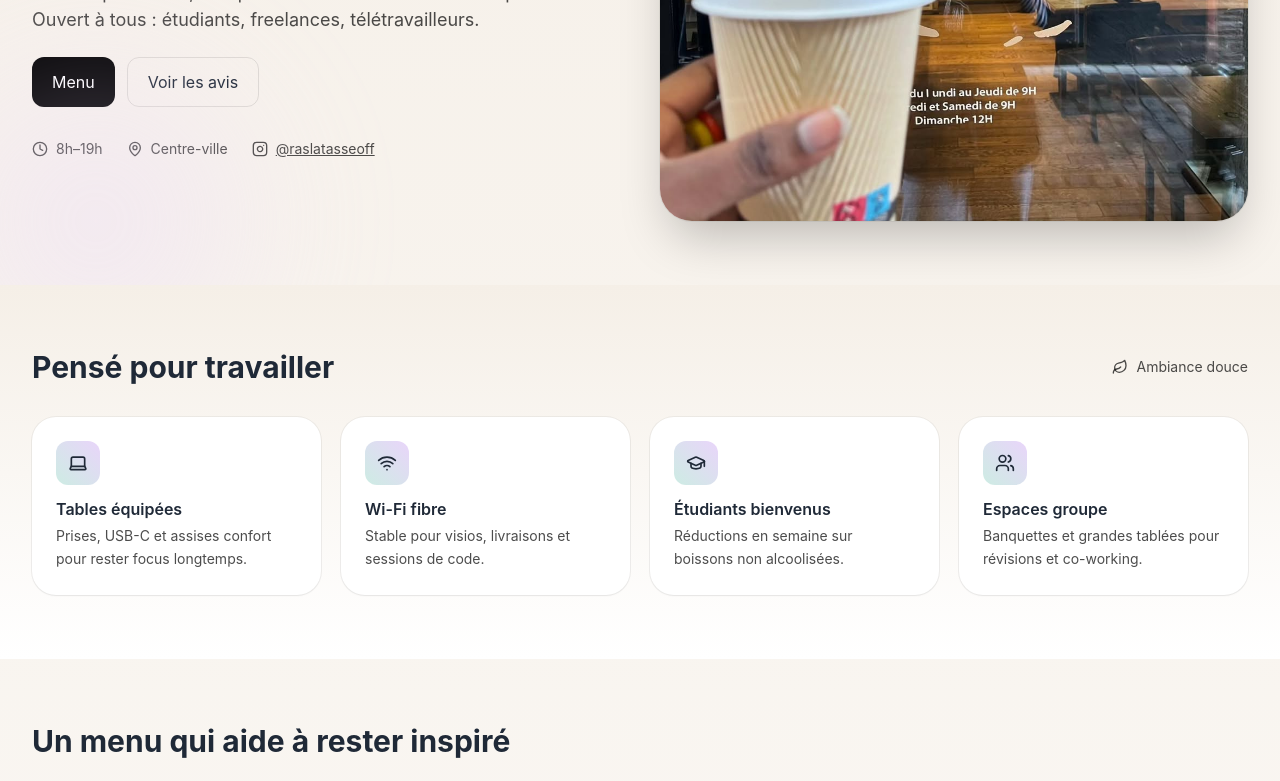
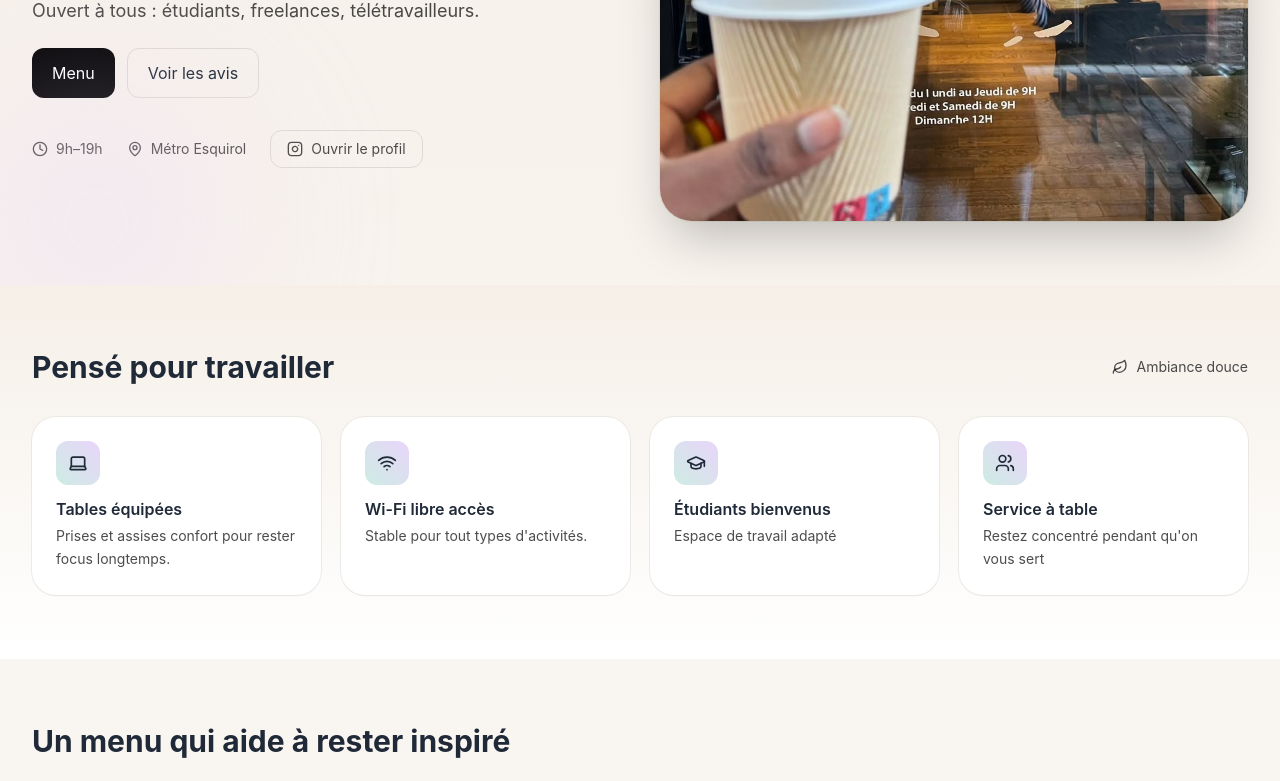
Before and after one commit to 113023/estela, a React (Create React App) app: page / in a window 1280 px wide. Shown: the part 480-1261 px from the top of the page. Built offline with nearby package versions, Linux system fonts and the light colour scheme.

Commit message:
Final push

```diff
--- a/src/components/Footer.jsx
+++ b/src/components/Footer.jsx
@@ -22,8 +22,9 @@ export default function Footer() {
           <div className="text-sm">
             <h4 className="font-semibold mb-2">Infos</h4>
             <ul className="space-y-1 text-black/70">
-              <li>8h–19h • 7j/7</li>
-              <li>Centre-ville • Tram Hôtel de Ville</li>
+              <li>Lun – Sam : 9h – 19h</li>
+              <li>Dimanche : 12h – 19h</li>
+              <li>Centre-ville • 1 minute métro Esquirol</li>
               <li>Wi-Fi haut débit • Prises à chaque table</li>
             </ul>
           </div>
@@ -31,7 +32,12 @@ export default function Footer() {
           <div className="text-sm">
             <h4 className="font-semibold mb-2">Contact</h4>
             <ul className="space-y-1 text-black/70">
-              <li>Instagram: <a className="underline" href={BRAND.igUrl} target="_blank" rel="noreferrer">{BRAND.ig}</a></li>
+              <li>
+                Instagram:{" "}
+                <a className="underline" href={BRAND.igUrl} target="_blank" rel="noreferrer">
+                  {BRAND.ig}
+                </a>
+              </li>
               <li>Email: {BRAND.email}</li>
               <li>Tél: {BRAND.phone}</li>
             </ul>
--- a/src/components/Hero.jsx
+++ b/src/components/Hero.jsx
@@ -54,19 +54,15 @@ export default function Hero() {
 
             <div className="flex flex-wrap justify-center lg:justify-start gap-6 pt-2 text-sm text-black/70">
               <div className="inline-flex items-center gap-2">
-                <Clock className="h-4 w-4" />8h–19h
+                <Clock className="h-4 w-4" />9h–19h
               </div>
               <div className="inline-flex items-center gap-2">
-                <MapPin className="h-4 w-4" />Centre-ville
+                <MapPin className="h-4 w-4" />Métro Esquirol
               </div>
-              <a
-                className="inline-flex items-center gap-2 underline"
-                href={BRAND.igUrl}
-                target="_blank"
-                rel="noreferrer"
-              >
-                <Instagram className="h-4 w-4" />
-                {BRAND.ig}
+              <a href={BRAND.igUrl} target="_blank" rel="noreferrer"
+                className="inline-flex items-center gap-2 rounded-xl border border-black/10 px-4 py-2 text-sm hover:bg-black/5">
+                <Instagram className="h-4 w-4"/>
+                Ouvrir le profil
               </a>
             </div>
           </div>
--- a/src/components/WorkSection.jsx
+++ b/src/components/WorkSection.jsx
@@ -1,14 +1,14 @@
 import Container from "./Container";
 import FeatureCard from "./FeatureCard";
-import { Laptop, Wifi, GraduationCap, Users, Leaf } from "lucide-react";
+import { Laptop, Wifi, GraduationCap, Users, Leaf} from "lucide-react";
 import BRAND from "../constants/brand";
 
 export default function WorkSection() {
   const features = [
-    { icon: <Laptop className="h-5 w-5" />, title: "Tables équipées", desc: "Prises, USB-C et assises confort pour rester focus longtemps." },
-    { icon: <Wifi className="h-5 w-5" />, title: "Wi-Fi fibre", desc: "Stable pour visios, livraisons et sessions de code." },
-    { icon: <GraduationCap className="h-5 w-5" />, title: "Étudiants bienvenus", desc: "Réductions en semaine sur boissons non alcoolisées." },
-    { icon: <Users className="h-5 w-5" />, title: "Espaces groupe", desc: "Banquettes et grandes tablées pour révisions et co-working." },
+    { icon: <Laptop className="h-5 w-5" />, title: "Tables équipées", desc: "Prises et assises confort pour rester focus longtemps." },
+    { icon: <Wifi className="h-5 w-5" />, title: "Wi-Fi libre accès", desc: "Stable pour tout types d'activités." },
+    { icon: <GraduationCap className="h-5 w-5" />, title: "Étudiants bienvenus", desc: "Espace de travail adapté" },
+    { icon: <Users className="h-5 w-5" />, title: "Service à table", desc: "Restez concentré pendant qu'on vous sert" },
   ];
 
   return (
```
